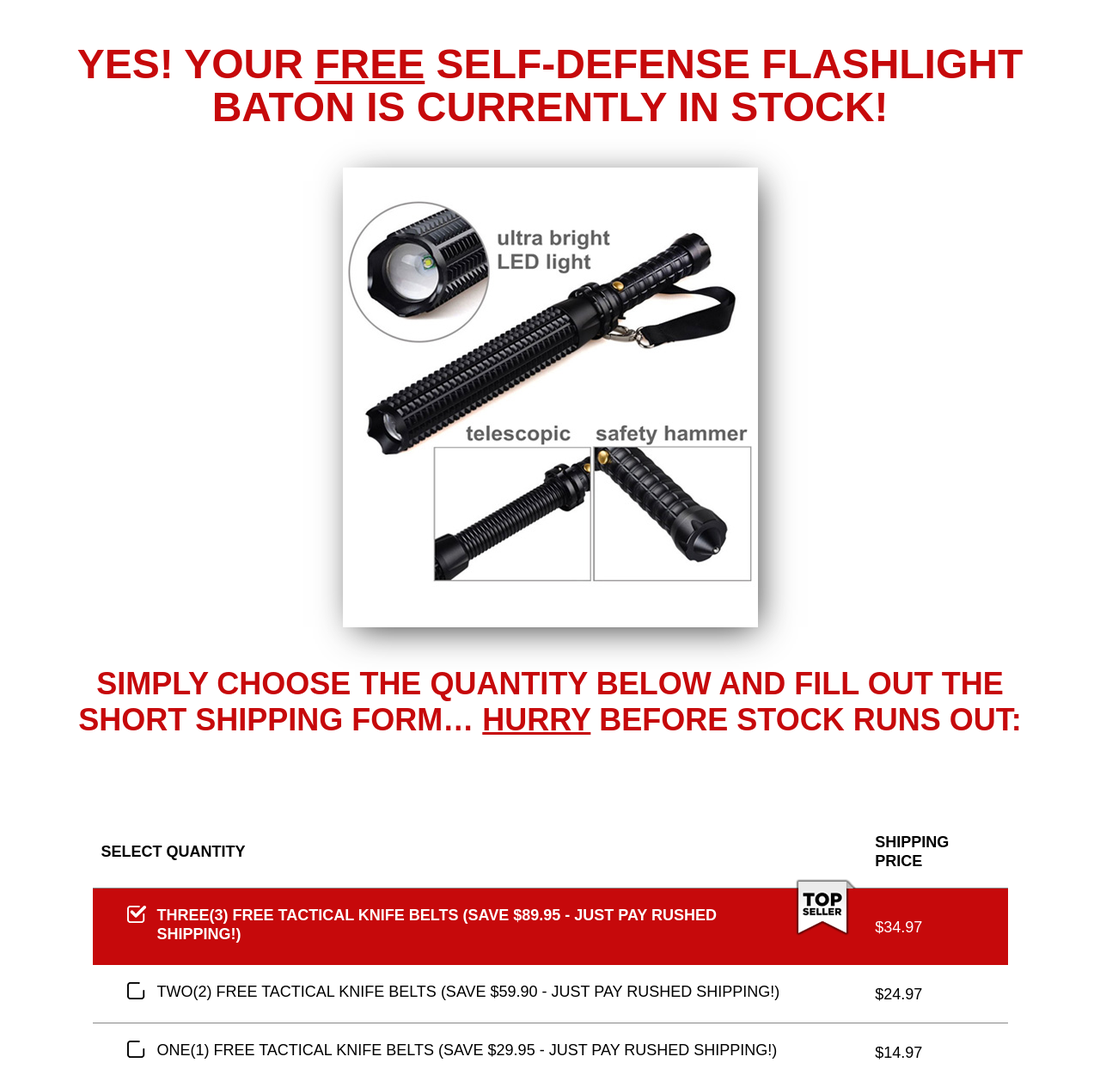
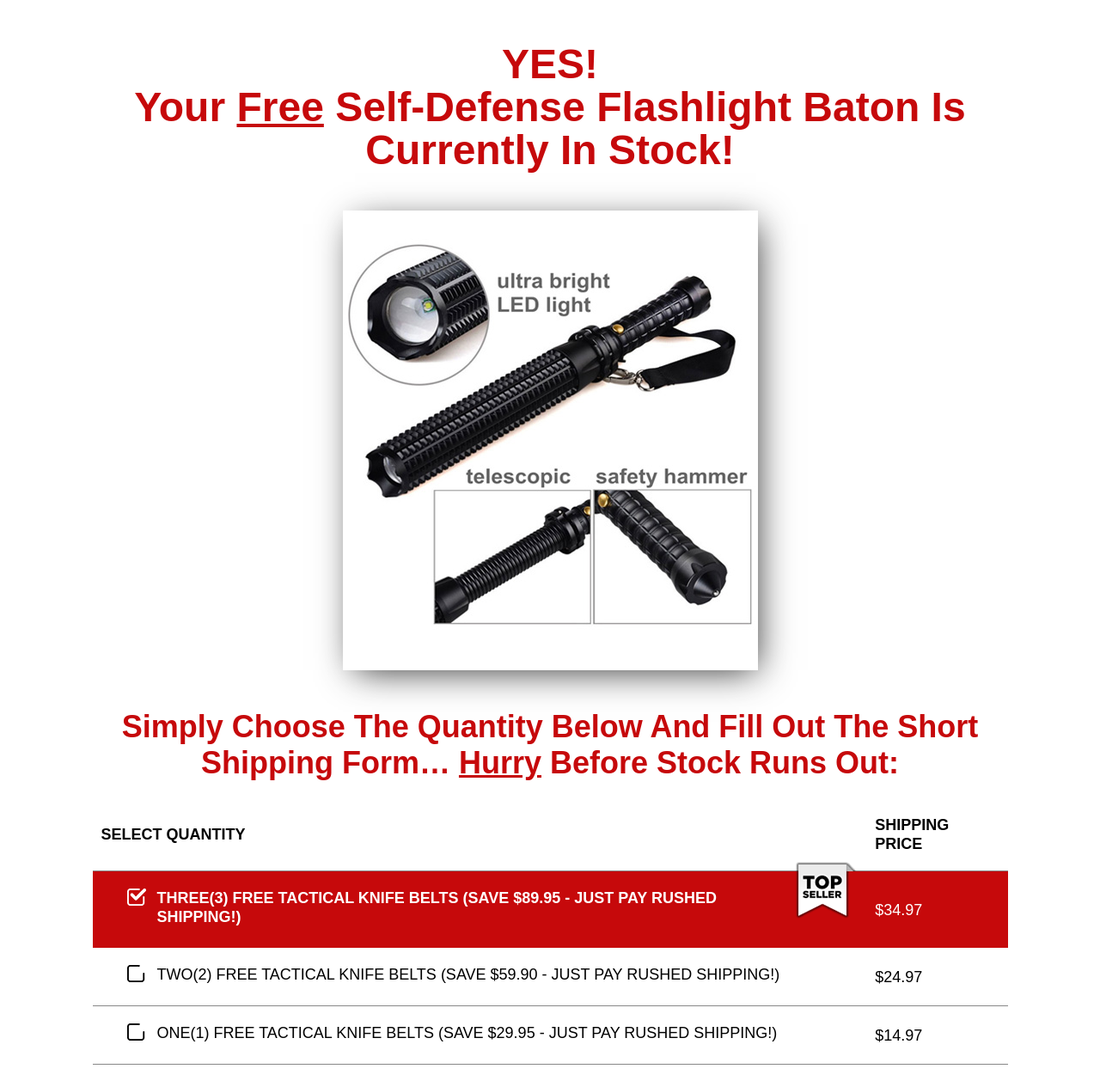
Before and after one commit to Eagle19243/Flashlight-Free-Baton-Buddle, a PHP site: page / in a window 1280 px wide. Shown: the part 26-1284 px from the top of the page at 86% size. Run offline with PHP 8.4, Linux system fonts and the light colour scheme.

Commit message:
style fix

```diff
--- a/index.html
+++ b/index.html
@@ -122,7 +122,7 @@
                 <div class="row">
                     <div class="col-sm-12">
                         <h1>
-                            YES! Your
+                            YES! <br>Your
                             <span><u>Free</u></span>
                             Self-Defense Flashlight Baton Is Currently In Stock!
                         </h1>
--- a/resource/css/style.css
+++ b/resource/css/style.css
@@ -40,9 +40,9 @@ img {
 	transition: all 0.1s ease-in-out 0s;
 }
 header {
-	padding: 50px 30px 20px;
+	padding: 50px 30px 0px;
 	color: #FFF;
-	margin-bottom: 50px;
+	/* margin-bottom: 50px; */
 }
 header h1 {
 	color: #c6090b;
@@ -50,7 +50,7 @@ header h1 {
 	line-height: 50px;
 	text-align: center;
 	font-weight: 600;
-	text-transform: uppercase;
+	/* text-transform: uppercase; */
 	margin: 0px 0 45px 0;
 }
 header h2 {
@@ -59,7 +59,7 @@ header h2 {
 	line-height: 42px;
 	text-align: center;
 	font-weight: 600;
-	text-transform: uppercase;
+	/* text-transform: uppercase; */
 	margin: 0px 0 0px 0;
 }
 header h1 span {
```
